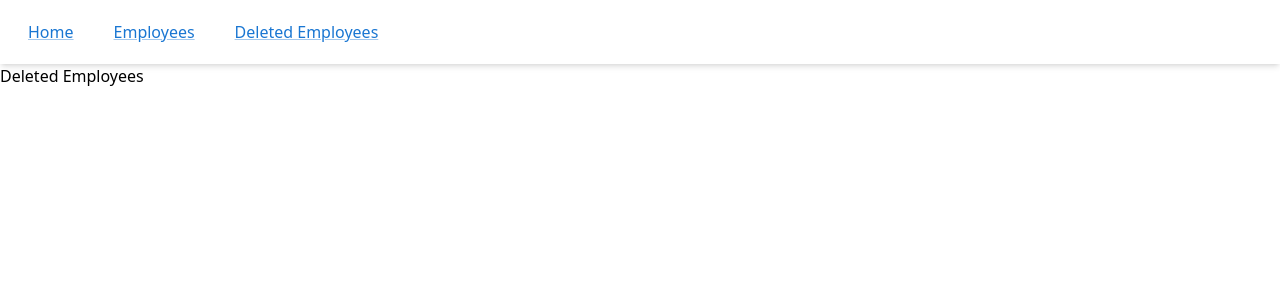
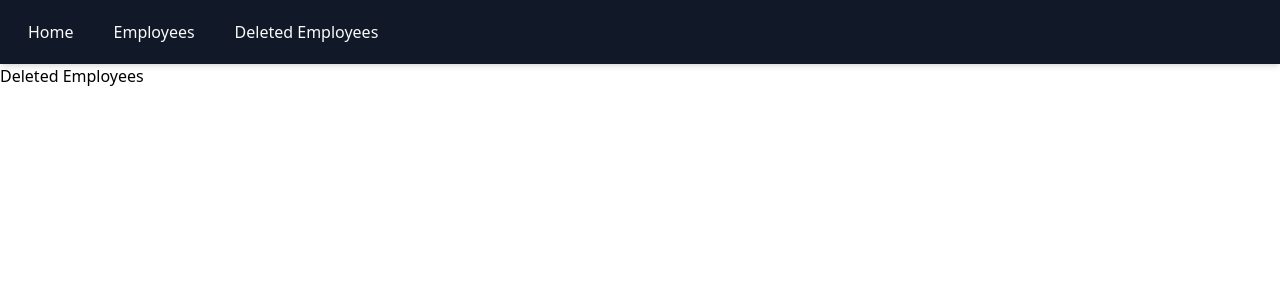
Before and after one commit to nbursa/employees, a React (Vite) app: page /deleted in a window 1280 px wide. Shown: the top 300 px of the page. Built offline with nearby package versions, Linux system fonts and the light colour scheme.

Commit message:
no results report

```diff
--- a/src/api/config.ts
+++ b/src/api/config.ts
@@ -1,6 +1,7 @@
 const employeesRoute = 'employees';
-// const API_BASE_URL = `${import.meta.env.VITE_API_BASE_URL}:${import.meta.env.VITE_PORT}/${employeesRoute}`;
-const API_BASE_URL = `http://localhost:3000/${employeesRoute}`;
+const API_BASE_URL = `${import.meta.env.VITE_API_BASE_URL}:${import.meta.env.VITE_PORT}/${employeesRoute}`;
+// const API_BASE_URL = `http://localhost:3000/${employeesRoute}`;
+
 export const ENDPOINTS = {
   CREATE_EMPLOYEE: `${API_BASE_URL}`,
   GET_EMPLOYEES: `${API_BASE_URL}`,
--- a/src/components/Navigation.tsx
+++ b/src/components/Navigation.tsx
@@ -4,11 +4,18 @@ import routes from '../routes';
 
 const Navigation: React.FC = () => {
   return (
-    <nav className="p-4 shadow-md sticky top-0 w-full z-50">
+    <nav className="p-4 shadow-md sticky top-0 w-full z-50 bg-gray-900 text-white">
       <ul className="flex space-x-4">
         {routes.map((route, index) => (
-          <li key={index} className="hover:bg-blue-500 rounded px-3 py-1">
-            <Link href={route.path} className="text-white no-underline hover:underline">
+          <li key={index} className="text-white px-3 py-1">
+            <Link sx={{
+              color: '#fafafa',
+              textDecoration: 'none',
+              '&:hover': {
+                textDecoration: 'underline'
+              }
+            }}
+                  href={route.path} className="text-white no-underline hover:underline">
               {route.name}
             </Link>
           </li>
--- /dev/null
+++ b/src/components/NoResults.tsx
@@ -0,0 +1,12 @@
+import React from 'react';
+
+const NoResults: React.FC = () => {
+  return (
+    <div className="bg-yellow-100 border border-yellow-400 text-yellow-700 px-4 py-3 rounded relative mb-4">
+      <strong>No Employees Found!</strong>
+      <p>Please add an employee or check back later.</p>
+    </div>
+  );
+};
+
+export default NoResults
--- a/src/components/form/EmployeeForm.tsx
+++ b/src/components/form/EmployeeForm.tsx
@@ -1,18 +1,21 @@
-import React, {useState} from 'react';
+import React, {useEffect, useState} from 'react';
 import {
-  Button, FormControl, Input, InputLabel, FormGroup, TextField, Select, MenuItem
+  Button, FormControl, Input, InputLabel, FormGroup, TextField, Select, MenuItem,
 } from '@mui/material';
 import {CreateEmployee, Employee} from "../../types";
 import {useSelector} from "react-redux";
 import {RootState} from "../../redux/store.ts";
 
 interface EmployeeFormProps {
-  newEmployee: typeof defaultNewEmployee;
+  newEmployee?: CreateEmployee;
   handleInputChange: (e: React.ChangeEvent<HTMLInputElement>) => void;
   handleFormSubmit: (e: React.FormEvent) => void;
   formType: 'create' | 'update';
   employee?: CreateEmployee;
   employees?: CreateEmployee[];
+  selectedEmployeeId?: string | null;
+  setSelectedEmployeeId?: React.Dispatch<React.SetStateAction<string | null>>;
+
 }
 
 const defaultNewEmployee: Employee = {
@@ -32,10 +35,19 @@ const defaultNewEmployee: Employee = {
   deletedAt: null
 };
 
-const EmployeeForm: React.FC<EmployeeFormProps> = ({ formType = 'create', newEmployee, handleInputChange, handleFormSubmit }) => {
-const employee = newEmployee ? newEmployee : defaultNewEmployee;
+const EmployeeForm: React.FC<EmployeeFormProps> = ({ formType = 'create', handleInputChange, handleFormSubmit }) => {
   const [selectedEmployeeId, setSelectedEmployeeId] = useState<string | null>(null);
   const employees = useSelector((state: RootState) => state.employees.employees);
+  const [selectedEmployee, setSelectedEmployee] = useState<Employee | null>(null);
+
+  const employee = (formType === 'update' && selectedEmployee) ? selectedEmployee : defaultNewEmployee;
+
+  useEffect(() => {
+    if (selectedEmployeeId && employees) {
+      const foundEmployee = employees.find(emp => emp._id === selectedEmployeeId);
+      setSelectedEmployee(foundEmployee || null);
+    }
+  }, [selectedEmployeeId]);
 
   return (
   <form onSubmit={handleFormSubmit} className="mb-4 flex flex-col items-baseline gap-2">
@@ -46,7 +58,7 @@ const employee = newEmployee ? newEmployee : defaultNewEmployee;
         <InputLabel className="text-sm font-medium text-gray-700">Select Employee to Update</InputLabel>
         <Select
           value={selectedEmployeeId || ''}
-          onChange={e => setSelectedEmployeeId(e.target.value as string)}
+          onChange={e => setSelectedEmployeeId && setSelectedEmployeeId(e.target.value as string)}
           className="mt-1 p-2 border rounded-md w-full"
         >
           {employees.map((emp: Employee) => (
@@ -55,6 +67,7 @@ const employee = newEmployee ? newEmployee : defaultNewEmployee;
         </Select>
       </FormControl>
     )}
+
 
     <FormGroup className="container mx-auto px-4 flex flex-col">
       {/* Basic Information */}
--- a/src/pages/Employees.tsx
+++ b/src/pages/Employees.tsx
@@ -1,11 +1,12 @@
 import React, {useEffect, useState} from 'react';
 import { useDispatch, useSelector } from 'react-redux';
-import {Button, FormControl, Input, InputLabel, Select, MenuItem, FormGroup, Tabs, Tab, Box} from '@mui/material';
+import {Tabs, Tab, Box} from '@mui/material';
 import {AppDispatch, RootState} from '../redux/store';
-import { fetchEmployees, createEmployee, updateEmployee, softDeleteEmployee } from '../redux/actions';
+import { fetchEmployees, createEmployee, updateEmployee } from '../redux/actions';
 import {CreateEmployee} from "../types";
 import EmployeeForm from "../components/form/EmployeeForm.tsx";
 import DeleteForm from "../components/form/DeleteForm.tsx";
+import NoResults from "../components/NoResults.tsx";
 
 const Employees: React.FC = () => {
   const defaultNewEmployee: CreateEmployee = {
@@ -24,43 +25,19 @@ const Employees: React.FC = () => {
     deletedAt: null
   };
   const dispatch = useDispatch<AppDispatch>();
-  const employees = useSelector((state: RootState) => state.employees?.employees);
   const [selectedEmployeeId, setSelectedEmployeeId] = useState<string | null>(null);
   const [newEmployee, setNewEmployee] = useState<CreateEmployee>(defaultNewEmployee);
   const error = useSelector((state: RootState)=> state.employees?.error);
   const [activeTab, setActiveTab] = useState(0);
+  const employees = useSelector((state: RootState) => state.employees?.employees);
 
   useEffect(() => {
     dispatch(fetchEmployees({}));
   }, [dispatch]);
 
-  const handleChangeTab = (event: React.SyntheticEvent, newValue: number) => {
+  const handleChangeTab = (_event: React.SyntheticEvent, newValue: number) => {
     setActiveTab(newValue);
   };
-
-  // const handleInputChange = (e: React.ChangeEvent<HTMLInputElement>) => {
-  //   const { name, value } = e.target;
-  //   setNewEmployee(prev => ({ ...prev, [name]: value }));
-  // };
-  //
-  // const handleFormSubmit = (e: React.FormEvent) => {
-  //   e.preventDefault();
-  //   dispatch(createEmployee(newEmployee));
-  //   setNewEmployee(defaultNewEmployee);
-  // };
-
-  // const handleUpdateEmployee = (e: React.FormEvent) => {
-  //   e.preventDefault();
-  //   if (selectedEmployeeId) {
-  //     dispatch(updateEmployee({ id: selectedEmployeeId, ...newEmployee }));
-  //   }
-  // };
-
-  // const handleSoftDelete = () => {
-  //   if (selectedEmployeeId) {
-  //     dispatch(softDeleteEmployee(selectedEmployeeId));
-  //   }
-  // };
 
   const handleInputChange = (e: React.ChangeEvent<HTMLInputElement>) => {
     const { name, value } = e.target;
@@ -75,6 +52,7 @@ const Employees: React.FC = () => {
     dispatch(createEmployee(newEmployee));
     return setNewEmployee(defaultNewEmployee);
   }
+  console.log('employees', employees);
 
   return (
     <div className="container mx-auto px-4">
@@ -87,6 +65,10 @@ const Employees: React.FC = () => {
         </div>
       )}
 
+      {employees && employees.length === 0 && (
+        <NoResults/>
+      )}
+
       <Tabs value={activeTab} onChange={handleChangeTab}>
         <Tab label="Create Employee" />
         <Tab label="Update Employee" />
@@ -96,7 +78,6 @@ const Employees: React.FC = () => {
       <Box hidden={activeTab !== 0} padding={3}>
         <EmployeeForm
           formType="create"
-          employee={newEmployee}
           handleInputChange={handleInputChange}
           handleFormSubmit={handleFormSubmit}
         />
@@ -105,12 +86,12 @@ const Employees: React.FC = () => {
       <Box hidden={activeTab !== 1} padding={3}>
         <EmployeeForm
           formType="update"
-          employee={employees.find(emp => emp._id === selectedEmployeeId) || defaultNewEmployee}
           handleInputChange={handleInputChange}
           handleFormSubmit={handleFormSubmit}
+          selectedEmployeeId={selectedEmployeeId}
+          setSelectedEmployeeId={setSelectedEmployeeId}
         />
       </Box>
-
 
       <Box hidden={activeTab !== 2} padding={3}>
         <DeleteForm />
--- a/src/pages/Home.tsx
+++ b/src/pages/Home.tsx
@@ -1,9 +1,10 @@
 import { useDispatch, useSelector } from 'react-redux';
 import { fetchEmployees } from '../redux/actions.ts';
-import {useEffect} from "react";
+import React, {useEffect} from "react";
 import {Employee} from "../types";
 import {RootState} from "../redux/store.ts";
 import { AppDispatch } from "../redux/store.ts";
+import NoResults from "../components/NoResults.tsx";
 
 const Home: React.FC = () => {
   const employees = useSelector((state: RootState) => state.employees?.employees);
@@ -20,6 +21,9 @@ const Home: React.FC = () => {
       <h2 className='text-3xl'>Home Page</h2>
       {loading && <p>Loading...</p>}
       {error && <p>Error: {error}</p>}
+      {employees && employees.length === 0 && (
+        <NoResults/>
+      )}
       <ul>
         {Array.isArray(employees) && employees.map((employee: Employee) => (
           <li key={employee._id}>{employee.name}</li>
```
